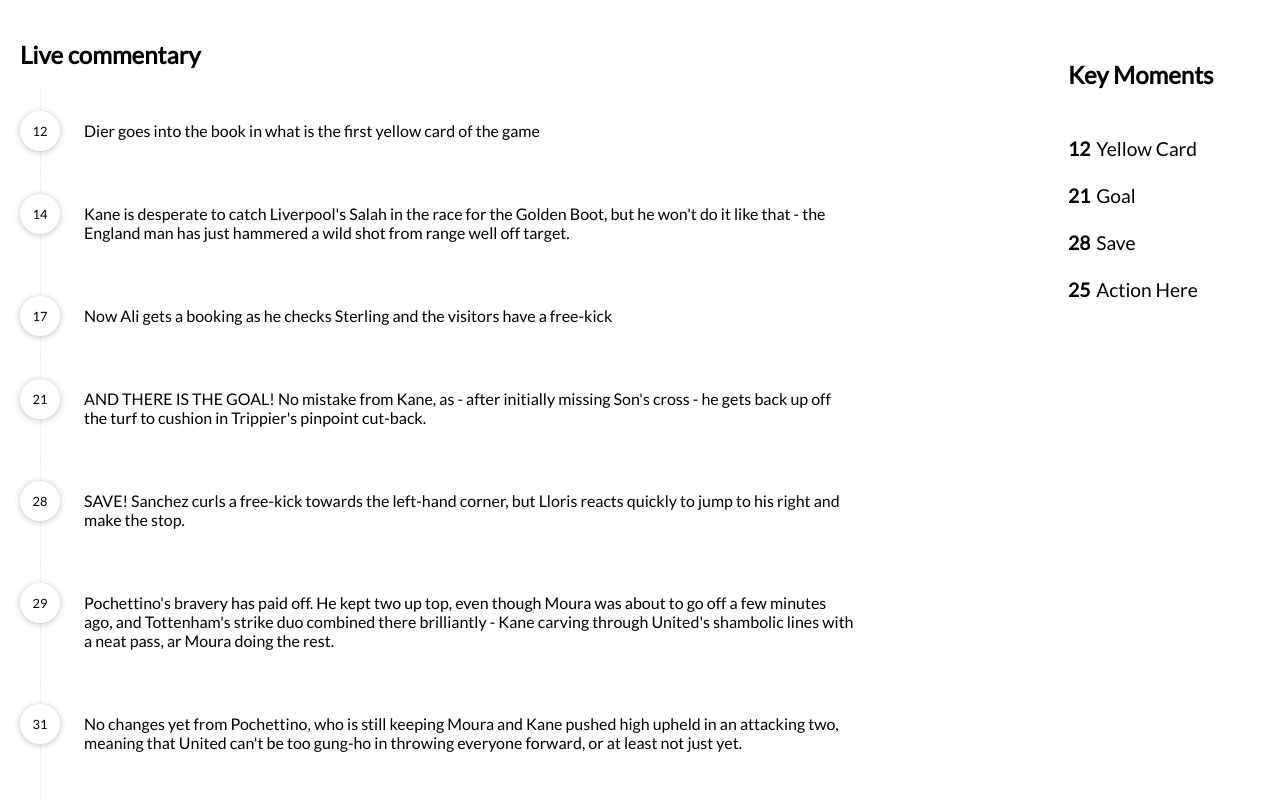
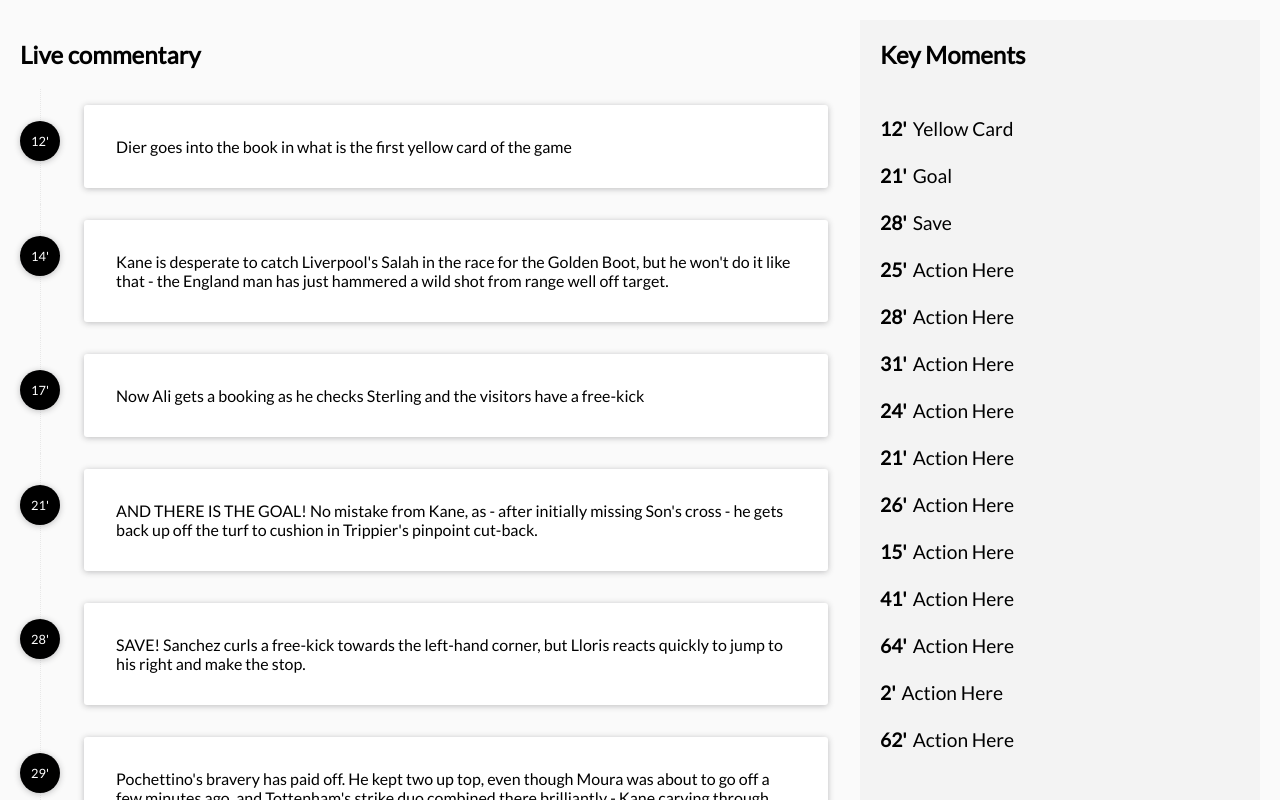
Before and after one commit to eowino/Live-Commentary, a React (Create React App) app: page / in a window 1280 px wide. Shown: the top 800 px of the page. Built offline with nearby package versions, Linux system fonts and the light colour scheme.

Commit message:
key-moments area sticky on scroll

```diff
--- a/src/App.tsx
+++ b/src/App.tsx
@@ -1,10 +1,20 @@
-import React, { Component } from 'react';
+import React, { PureComponent } from 'react';
 import { Commentaries, ICommentary } from './components/Commentary';
 import { KeyMoments, IKeyMoment } from './components/KeyMoments';
 import { ScrollArea } from './components/ScrollArea';
 import commentaries from './api/commentaries';
 import { screenSM } from './utilities/breakpoints';
-class App extends Component {
+
+interface IApp {
+  stickyClass: string;
+  scrollHeight: string;
+}
+class App extends PureComponent<any, IApp> {
+  state = {
+    stickyClass: '',
+    scrollHeight: this.keyMomentsScrollHeight,
+  };
+
   selectKeyMoments(commentaries: ICommentary[]): IKeyMoment[] {
     return commentaries
       .filter(commentary => Boolean(commentary.highlight))
@@ -16,9 +26,36 @@ class App extends Component {
       }));
   }
 
+  get isMobileView() {
+    return window.innerWidth < screenSM;
+  }
+
+  get keyMomentsScrollHeight() {
+    return this.isMobileView ? '200px' : '85vh';
+  }
+
+  componentDidMount = () => {
+    window.addEventListener('scroll', this.handleScroll);
+    window.addEventListener('resize', this.handleScroll);
+  };
+
+  handleScroll = (e: Event) => {
+    const scrollY = window.scrollY >= 16;
+    this.setState(() => ({
+      stickyClass:
+        scrollY && !this.isMobileView ? 'key-moment-container__sticky' : '',
+      scrollHeight: this.keyMomentsScrollHeight,
+    }));
+  };
+
+  componentWillUnmount = () => {
+    window.removeEventListener('scroll', this.handleScroll);
+    window.removeEventListener('resize', this.handleScroll);
+  };
+
   handleScrollIntoView(id: string) {
     const target = document.querySelector(`[data-target-id="${id}"]`);
-    const offsetInMobile = window.innerWidth < screenSM ? 250 : 0;
+    const offsetInMobile = window.innerWidth < screenSM ? 270 : 0;
 
     if (target) {
       window.scrollTo({
@@ -30,15 +67,15 @@ class App extends Component {
 
   render() {
     return (
-      <div className="wrapper pd-t-20">
+      <div className="wrapper">
         <div className="app-grid">
           <div className="commentary-container">
             <Commentaries commentaries={commentaries} />
           </div>
           <div className="key-moment-container">
-            <section>
+            <section className={this.state.stickyClass}>
               <h2>Key Moments</h2>
-              <ScrollArea height="200px">
+              <ScrollArea height={this.state.scrollHeight}>
                 <KeyMoments keyMoments={this.selectKeyMoments(commentaries)} />
               </ScrollArea>
             </section>
--- a/src/components/Commentary.tsx
+++ b/src/components/Commentary.tsx
@@ -17,7 +17,7 @@ export const CommentaryItem: React.FunctionComponent<ICommentaryItem> = ({
   time,
 }) => (
   <div className="commentary__card">
-    <div className="commentary__time">{time}</div>
+    <div className="commentary__time">{time}'</div>
     <div className="commentary__body">{children}</div>
   </div>
 );
--- a/src/components/KeyMoments.tsx
+++ b/src/components/KeyMoments.tsx
@@ -19,7 +19,7 @@ export const KeyMoment: React.FunctionComponent<IKeyMoment> = ({
       role="button"
       tabIndex={0}
       onClick={() => onClick(id)}>
-      <span className="key-moment__time">{time}</span>
+      <span className="key-moment__time">{time}'</span>
       <span className="key-moment__name">{name}</span>
     </a>
   </div>
--- a/src/styles/abstracts/_colors.scss
+++ b/src/styles/abstracts/_colors.scss
@@ -4,5 +4,6 @@ $white: #fff;
 $bg-white: #fafafa;
 
 $dot-grey: #e8e8e8;
+$light-grey: #f3f3f3;
 
 $black: #000;
--- a/src/styles/abstracts/_variables.scss
+++ b/src/styles/abstracts/_variables.scss
@@ -1,3 +1,4 @@
 // Project Variables
 
 $box-shadow: 0 1px 6px rgba(32, 33, 36, 0.28);
+$box-shadow-white: 0 13px 6px rgba(204, 204, 204, 0.28);
--- a/src/styles/base/_grid.scss
+++ b/src/styles/base/_grid.scss
@@ -1,6 +1,6 @@
 // Grid
 
 $screen-xs: 320px !default;
-$screen-sm: 670px !default;
+$screen-sm: 768px !default;
 $screen-md: 1000px !default;
 $screen-lg: 1460px !default;
--- a/src/styles/base/_project.scss
+++ b/src/styles/base/_project.scss
@@ -1,5 +1,3 @@
-// Global
-
 body {
   background-color: $bg-white;
   margin: 0;
@@ -12,43 +10,53 @@ body {
 .wrapper {
   max-width: 1240px;
   margin: 0 auto;
-  background: $white;
   padding: 1.25rem;
   min-width: 320px;
-  box-shadow: $box-shadow;
 }
 
 .app-grid {
   display: flex;
   flex-direction: column-reverse;
   position: relative;
+  justify-content: space-between;
+
+  .key-moment-container__sticky {
+    position: fixed;
+    top: 0;
+    min-width: 300px;
+  }
 
   .key-moment-container {
     position: fixed;
     top: 0;
     right: 0;
     left: 0;
-    box-shadow: $box-shadow;
+    box-shadow: $box-shadow-white;
     background-color: $white;
-    padding-left: 1.25rem;
+    padding: 0 1.25rem;
+    overflow: hidden;
+    transition: background 0.6s ease;
   }
 
   .commentary-container {
-    margin-top: 12.5rem;
+    padding-top: 12.5rem;
   }
 
   @media screen and (min-width: $screen-sm) {
+    flex-direction: row;
+
     .key-moment-container {
-      position: absolute;
-      top: 1.25rem;
-      left: auto;
+      position: static;
       min-width: 12rem;
       box-shadow: none;
+      width: 30%;
+      height: auto;
+      background: $light-grey;
     }
 
     .commentary-container {
       width: 70%;
-      margin-top: 0;
+      padding-top: 0;
     }
   }
 }
--- a/src/styles/components/_commentary.scss
+++ b/src/styles/components/_commentary.scss
@@ -4,7 +4,7 @@ $badge-size: 2.5rem;
   & &__card {
     display: flex;
     font-size: 1rem;
-    padding: 2rem;
+    padding: 1rem 2rem;
     position: relative;
 
     &.commentary__card--highlight {
@@ -38,10 +38,17 @@ $badge-size: 2.5rem;
     font-size: 0.8rem;
     position: absolute;
     left: 0;
-    top: 1.4rem;
+    top: 2rem;
+    background: $black;
+    color: $white;
   }
 
   & &__body {
     margin-left: 2rem;
+    background: $white;
+    padding: 2rem;
+    width: 100%;
+    box-shadow: $box-shadow;
+    border-radius: 3px;
   }
 }
--- a/src/styles/components/_key-moment.scss
+++ b/src/styles/components/_key-moment.scss
@@ -8,6 +8,9 @@
     &:hover {
       cursor: pointer;
     }
+    &:focus {
+      outline: none;
+    }
   }
 
   & &__time {
--- a/src/utilities/breakpoints.ts
+++ b/src/utilities/breakpoints.ts
@@ -1,4 +1,4 @@
 export const screenXS = 320;
-export const screenSM = 670;
+export const screenSM = 768;
 export const screenMD = 100;
 export const screenLG = 146;
```
